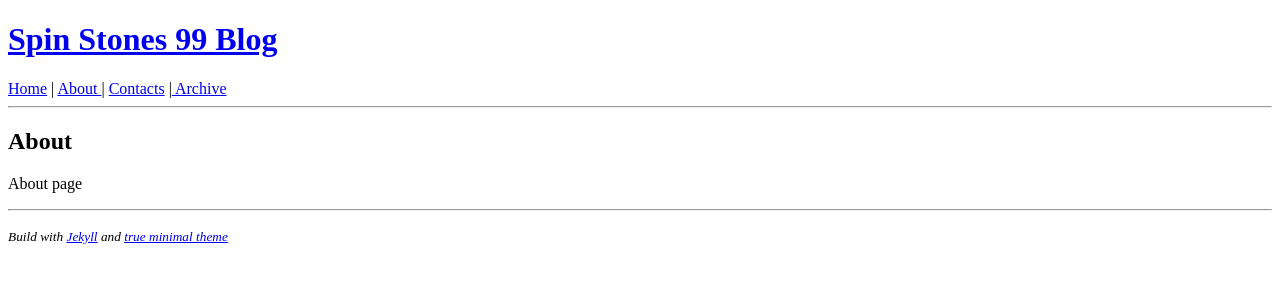
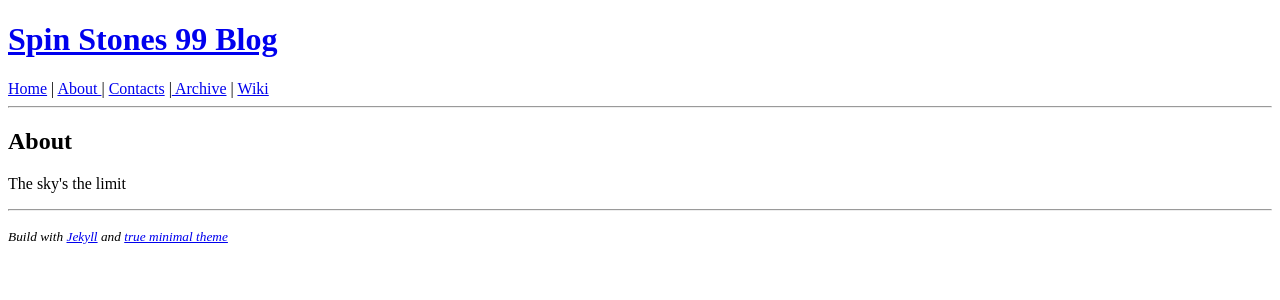
Before and after one commit to okuka7/okuka7.github.io, a Jekyll site: the page built from about/index.html, in a window 1280 px wide. Shown: the top 300 px of the page. Built offline with Jekyll 4.4.1, drawn with Linux system fonts in a browser that asks for light colours.

Commit message:
add wiki

```diff
--- a/_includes/header.html
+++ b/_includes/header.html
@@ -1,5 +1,5 @@
 <header>
     <h1><a href='{{ site.url }}/'>{{ site.name }}</a></h1>
 </header>
-<a href='{{ site.url }}/'> Home</a> | <a href='{{ site.url }}/about/'>About </a> | <a href='{{ site.url }}/contact/'> Contacts</a> |<a href='{{ site.url }}/archive/'> Archive</a>
+<a href='{{ site.url }}/'> Home</a> | <a href='{{ site.url }}/about/'>About </a> | <a href='{{ site.url }}/contact/'> Contacts</a> |<a href='{{ site.url }}/archive/'> Archive</a> | <a href='{{ site.url }}/wiki/'> Wiki</a>
 <hr>
--- a/about/index.html
+++ b/about/index.html
@@ -2,5 +2,5 @@
 layout: default
 ---
             <h2>About</h2>
-            <p>About page</p>
+            <p>The sky's the limit</p>
 </div>
--- a/contact/index.html
+++ b/contact/index.html
@@ -2,4 +2,4 @@
 layout: default
 ---
             <h2>Contacts</h2>
-            <p>Contact page</p>
+            <p>rrekamgn1k@gmail.com</p>
```
Also changed, not shown: 1 other file.
